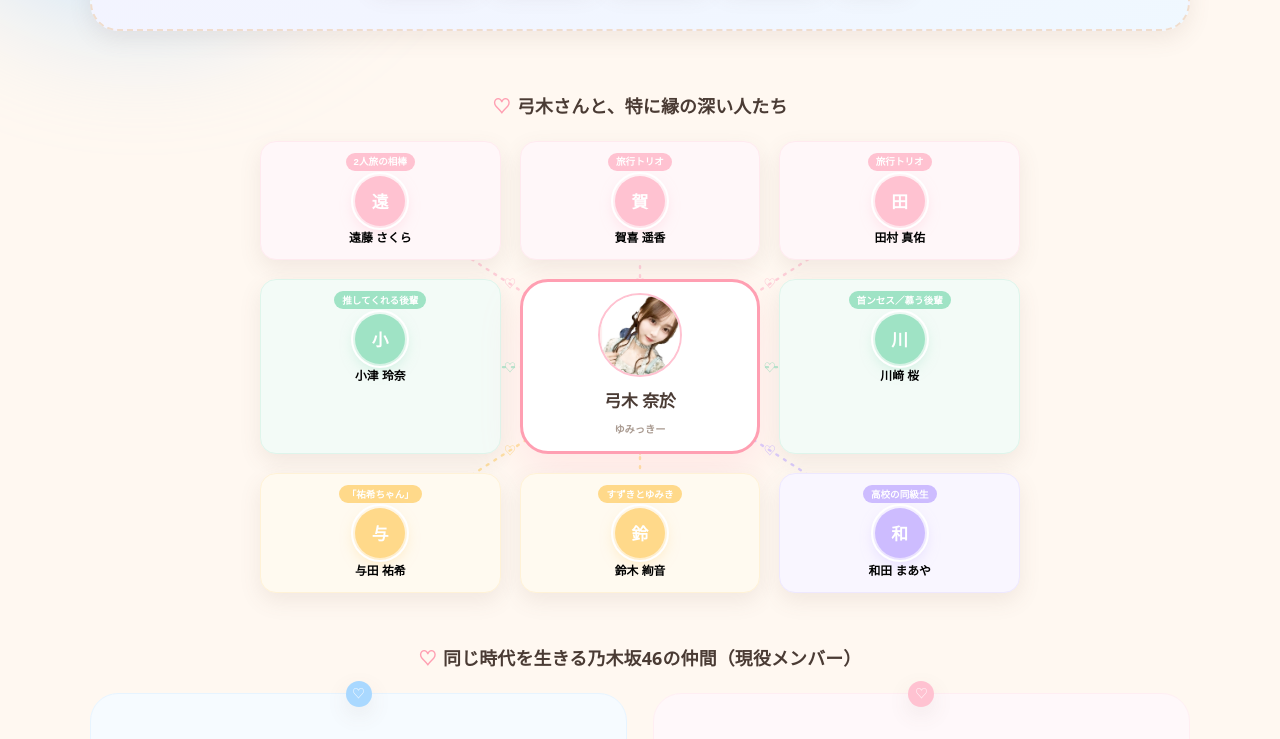
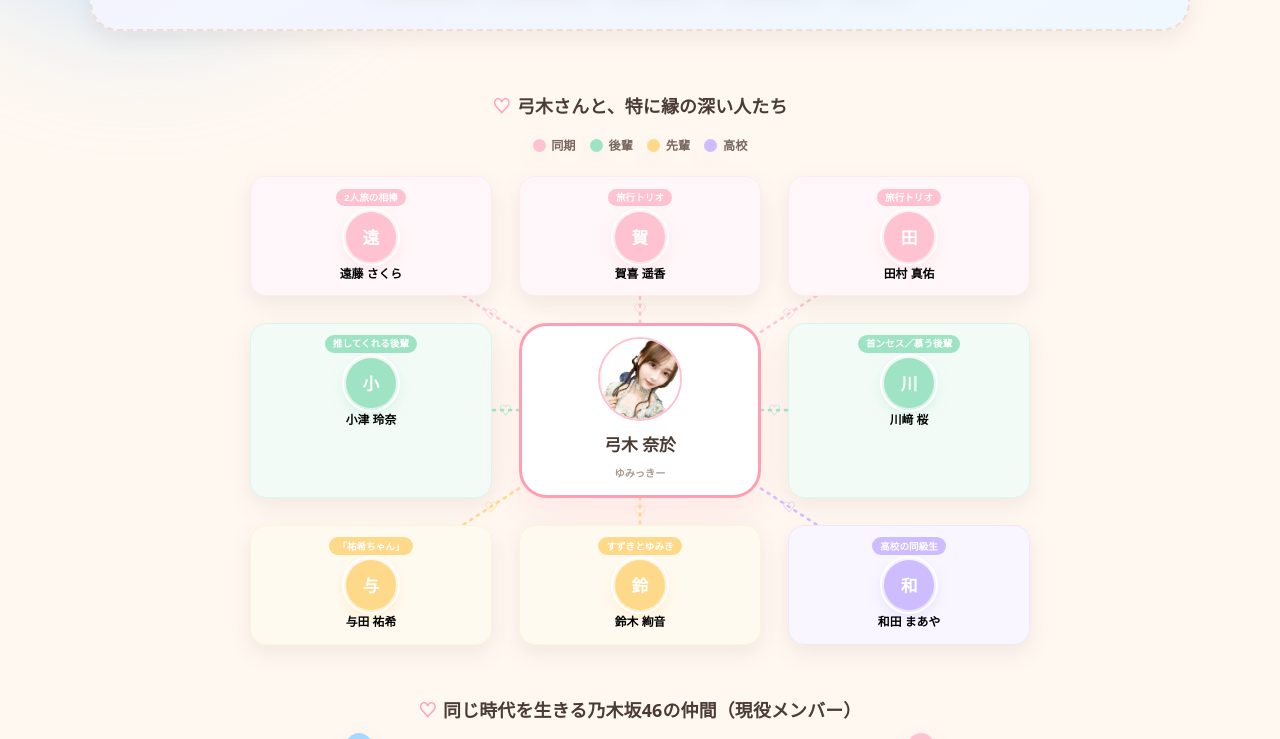
Before and after one commit to ryoo-ma638/ryoo-ma638.github.io, an Astro site: page /yumiki/relations in a window 1280 px wide. Shown: the part 900-1639 px from the top of the page. Built offline with nearby package versions, Linux system fonts and the light colour scheme; Astro itself is replaced by a stand-in of ours; a web font is replaced by a local one.

Commit message:
fix(yumiki): 相関図の分類修正＋ラヴィット反映＋デザイン改善
- 中嶋優月を「坂道研修生の同期」から除外。グループ名を
  「他グループ（櫻坂46・日向坂46）の仲間」に改め、中嶋さんは
  rel「番組で交流」＋注記で“研修生同期ではない”ことを明記（本人指摘）
- 川島明（ラヴィット!）を「全曜日に登場」に更新し、女性アイドル2人目の
  スタジオ・グランドスラム達成という裏付けある事実を反映
- デザイン改善：カテゴリ色の凡例を追加、中心相関図の連結線をハブ枠〜
  カード枠のエッジ間で描くようにして“つながり”をはっきり可視化、間隔も拡大
- 今後の追加方法（keyBonds/generations/groupsへ足すだけ）をコメントで明記

```diff
--- a/src/data/yumiki.ts
+++ b/src/data/yumiki.ts
@@ -94,9 +94,14 @@
 };
 
 // 人物相関：弓木さんのつながり（2026年6月時点・公開情報ベース・事実のみ。出典確認済み）
-// keyBonds  = 中心の相関図に“線”で結ぶ、特に縁の深い人たち（関係ラベル付き）。
-// generations = 世代別の現役メンバー全員。rel/bond があれば縁の深い人としてハイライト。
-// groups   = 卒業生・高校の同級生・坂道研修生の同期（他グループ）・番組など別枠のつながり。
+// ★今後の追加方法（かんたん。配列に足すだけで自動でページに反映される）：
+//   ・中心の相関図に出したい縁の深い人 → keyBonds に { name, rel(関係ラベル), cat(肩書), color, note(エピソード) } を追加
+//   ・現役メンバー → generations の該当世代 members に { name, rel?, bond? } を追加（rel/bond があると♡が付きクリックでエピソード表示）
+//   ・卒業生 / 他グループ / 番組など → groups の該当グループ people に { name, role, rel?, note? } を追加
+//   ※ 事実・出典が確認できるものだけ。検索して出てこない噂・憶測は載せない。
+// keyBonds  = 中心の相関図に“線”で結ぶ、特に縁の深い人たち。
+// generations = 世代別の現役メンバー全員。
+// groups   = 卒業生・高校の同級生・他グループ・番組など別枠のつながり。
 export const relations = {
   // ── 中心相関図：弓木さんと“線”で結ぶ縁の深い人（3×3で中心を囲む配置） ──
   keyBonds: [
@@ -196,20 +201,20 @@
       ],
     },
     {
-      group: "坂道研修生の同期（他グループ）", color: "var(--y-peach)",
+      group: "他グループ（櫻坂46・日向坂46）の仲間", color: "var(--y-peach)",
       people: [
         { name: "大沼 晶保", role: "櫻坂46", rel: "研修生同期", note: "坂道研修生の同期。『ラヴィット!』でも共演し、弓木さんを「お姉さんでしっかり者」「根が優しい」と評価。" },
-        { name: "増本 綺良", role: "櫻坂46", rel: "研修生同期", note: "研修生時代のムードメーカー。元研修生の同窓会の幹事候補に弓木さんが名を挙げた。" },
+        { name: "増本 綺良", role: "櫻坂46", rel: "研修生同期", note: "坂道研修生時代のムードメーカー。元研修生の同窓会の幹事候補に弓木さんが名を挙げた。" },
         { name: "森本 茉莉", role: "日向坂46", rel: "研修生同期", note: "坂道研修生時代からの同期。" },
-        { name: "髙橋 未来虹", role: "日向坂46", rel: "研修生同期", note: "研修生同期。弓木さんに同期会の“幹事”を頼んでいる。" },
-        { name: "中嶋 優月", role: "櫻坂46", rel: "番組で交流", note: "公式ブログで、弓木さんと「ずっと笑いながら話した」「優しく接してくれて嬉しかった」と綴った後輩。" },
+        { name: "髙橋 未来虹", role: "日向坂46", rel: "研修生同期", note: "坂道研修生の同期。弓木さんに同期会の“幹事”を頼んでいる。" },
+        { name: "中嶋 優月", role: "櫻坂46", rel: "番組で交流", note: "坂道研修生の同期ではなく、『ラヴィット!』などの番組での交流。中嶋さんが公式ブログで弓木さんと「ずっと笑いながら話した」「優しく接してくれて嬉しかった」と綴った。" },
       ],
     },
     {
       group: "番組でお世話になっている方々", color: "var(--y-sky)",
       people: [
         { name: "バナナマン", role: "乃木坂工事中 MC", rel: "冠番組のMC", note: "弓木さんのビートたけしのモノマネを設楽さんが「今年いちばん笑った」と絶賛。日村さんの誕生日には“顔を模した手作りケーキ”を贈った。" },
-        { name: "川島 明（麒麟）", role: "ラヴィット! MC", rel: "警戒からの信頼", note: "当初は「メッチャ警戒してた」が「結局正解を出し続けた」と信頼。料理の生披露で「ゆみっきー」がトレンド入り。" },
+        { name: "川島 明（麒麟）", role: "ラヴィット! MC", rel: "全曜日に登場", note: "金曜レギュラーを経て、今や“全曜日”に登場する常連（2024年、女性アイドルで2人目の「スタジオ・グランドスラム」を達成）。当初は「メッチャ警戒してた」川島さんも「結局正解を出し続けた」と信頼。料理の生披露で「ゆみっきー」がトレンド入り。" },
         { name: "アルコ&ピース", role: "沈黙の金曜日", rel: "ラジオの相方", note: "弓木さんとラジオでMC。脈絡が飛ぶ独特の話し方を映画になぞらえ「テネット弓木」と命名した。" },
         { name: "近藤 千尋", role: "ラヴィット! 金曜", rel: "金曜の姉貴分", note: "金曜「ファミリー」で共演する、頼れる姉貴分的存在。" },
         { name: "霜降り明星 せいや", role: "アメトーーク! ほか", rel: "次世代女王と絶賛", note: "「何言っても変なことを言ってくれる」「次世代バラエティ女王候補」と弓木さんを評価。" },
--- a/src/pages/yumiki/relations.astro
+++ b/src/pages/yumiki/relations.astro
@@ -33,6 +33,12 @@
 
       <!-- ★ 中心相関図（縁の深い人を線でつなぐ） -->
       <h3 class="rel-sec-title y-reveal">弓木さんと、特に縁の深い人たち</h3>
+      <div class="cor-legend y-reveal">
+        <span class="cor-leg" style="--gc:var(--y-pink)"><i></i>同期</span>
+        <span class="cor-leg" style="--gc:var(--y-mint)"><i></i>後輩</span>
+        <span class="cor-leg" style="--gc:var(--y-butter)"><i></i>先輩</span>
+        <span class="cor-leg" style="--gc:var(--y-lav)"><i></i>高校</span>
+      </div>
       <div class="cor y-reveal" id="cor">
         <svg class="cor-svg" id="corSvg" aria-hidden="true" preserveAspectRatio="none"></svg>
         <div class="cor-grid">
@@ -161,10 +167,15 @@
   .rel-sec-title { text-align: center; font-size: 1.12rem; margin: clamp(2.4rem, 6vw, 3.4rem) 0 1.4rem; }
   .rel-sec-title::before { content: "♡"; color: var(--y-peach); margin-right: 0.4rem; }
 
+  /* 色の凡例 */
+  .cor-legend { display: flex; flex-wrap: wrap; justify-content: center; gap: 0.45rem 0.9rem; margin: -0.4rem auto 1.2rem; }
+  .cor-leg { display: inline-flex; align-items: center; gap: 0.35rem; font-size: 0.76rem; font-weight: 700; color: var(--y-ink-soft); }
+  .cor-leg i { width: 13px; height: 13px; border-radius: 50%; background: var(--gc); box-shadow: var(--y-shadow-sm); }
+
   /* ===== 中心相関図 ===== */
-  .cor { position: relative; max-width: 760px; margin: 0 auto clamp(1rem, 4vw, 2rem); }
+  .cor { position: relative; max-width: 780px; margin: 0 auto clamp(1rem, 4vw, 2rem); }
   .cor-svg { position: absolute; inset: 0; width: 100%; height: 100%; z-index: 0; pointer-events: none; overflow: visible; }
-  .cor-grid { position: relative; z-index: 1; display: grid; grid-template-columns: repeat(3, 1fr); gap: clamp(0.55rem, 2.2vw, 1.2rem); align-items: stretch; }
+  .cor-grid { position: relative; z-index: 1; display: grid; grid-template-columns: repeat(3, 1fr); gap: clamp(0.8rem, 3vw, 1.7rem); align-items: stretch; }
 
   .cor-hub { display: grid; place-content: center; justify-items: center; gap: 0.2rem; text-align: center;
     background: #fff; border: 3px solid var(--y-peach); border-radius: var(--y-radius); padding: 0.7rem 0.5rem; box-shadow: var(--y-shadow); }
@@ -278,42 +289,53 @@
 
   // ── 中心相関図：ハブから各ノードへ“線”をSVGで描く（レスポンシブ再計算） ──
   const SVGNS = "http://www.w3.org/2000/svg";
+  // 矩形の中心(cx,cy・幅w/高h)から目標(tx,ty)方向に伸ばした時の、矩形の枠との交点
+  function edgePoint(cx: number, cy: number, w: number, h: number, tx: number, ty: number) {
+    const dx = tx - cx, dy = ty - cy;
+    if (!dx && !dy) return { x: cx, y: cy };
+    const sx = dx !== 0 ? (w / 2) / Math.abs(dx) : Infinity;
+    const sy = dy !== 0 ? (h / 2) / Math.abs(dy) : Infinity;
+    const s = Math.min(sx, sy);
+    return { x: cx + dx * s, y: cy + dy * s };
+  }
   function drawCor() {
     const cor = document.getElementById("cor");
     const svg = document.getElementById("corSvg");
     const hub = document.getElementById("corHub");
     if (!cor || !svg || !hub) return;
+    while (svg.firstChild) svg.removeChild(svg.firstChild);
     // モバイル（SVG非表示）は描かない
-    if (getComputedStyle(svg).display === "none") { svg.innerHTML = ""; return; }
+    if (getComputedStyle(svg).display === "none") return;
     const cr = cor.getBoundingClientRect();
     svg.setAttribute("viewBox", `0 0 ${cr.width} ${cr.height}`);
-    while (svg.firstChild) svg.removeChild(svg.firstChild);
     const hb = hub.getBoundingClientRect();
     const hx = hb.left - cr.left + hb.width / 2;
     const hy = hb.top - cr.top + hb.height / 2;
-    const nodes = cor.querySelectorAll<HTMLElement>(".cor-node");
-    nodes.forEach((node) => {
+    cor.querySelectorAll<HTMLElement>(".cor-node").forEach((node) => {
       const nb = node.getBoundingClientRect();
       const nx = nb.left - cr.left + nb.width / 2;
       const ny = nb.top - cr.top + nb.height / 2;
       const gc = node.style.getPropertyValue("--gc") || "var(--y-peach)";
+      // ハブの枠 → ノードの枠 を結ぶ（カードの間の隙間にだけ線が出るのではっきり見える）
+      const p1 = edgePoint(hx, hy, hb.width, hb.height, nx, ny);
+      const p2 = edgePoint(nx, ny, nb.width, nb.height, hx, hy);
       const line = document.createElementNS(SVGNS, "line");
-      line.setAttribute("x1", String(hx));
-      line.setAttribute("y1", String(hy));
-      line.setAttribute("x2", String(nx));
-      line.setAttribute("y2", String(ny));
+      line.setAttribute("x1", String(p1.x));
+      line.setAttribute("y1", String(p1.y));
+      line.setAttribute("x2", String(p2.x));
+      line.setAttribute("y2", String(p2.y));
       line.style.stroke = gc;
-      line.setAttribute("stroke-width", "2.4");
+      line.setAttribute("stroke-width", "2.6");
       line.setAttribute("stroke-linecap", "round");
-      line.setAttribute("stroke-dasharray", "2 7");
-      line.setAttribute("opacity", "0.75");
+      line.setAttribute("stroke-dasharray", "2 6");
+      line.setAttribute("opacity", "0.9");
       svg.appendChild(line);
       const heart = document.createElementNS(SVGNS, "text");
-      heart.setAttribute("x", String((hx + nx) / 2));
-      heart.setAttribute("y", String((hy + ny) / 2));
+      heart.setAttribute("x", String((p1.x + p2.x) / 2));
+      heart.setAttribute("y", String((p1.y + p2.y) / 2));
       heart.setAttribute("text-anchor", "middle");
       heart.setAttribute("dominant-baseline", "central");
-      heart.setAttribute("font-size", "12");
+      heart.setAttribute("font-size", "13");
       heart.style.fill = gc;
       heart.textContent = "♡";
       svg.appendChild(heart);
```
